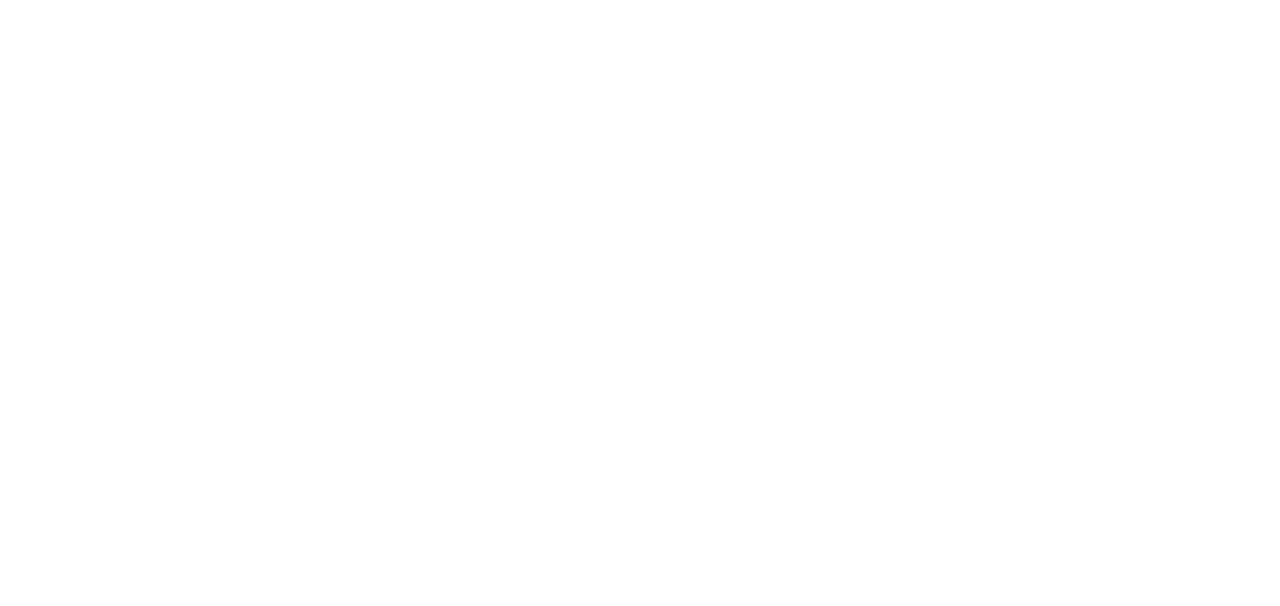
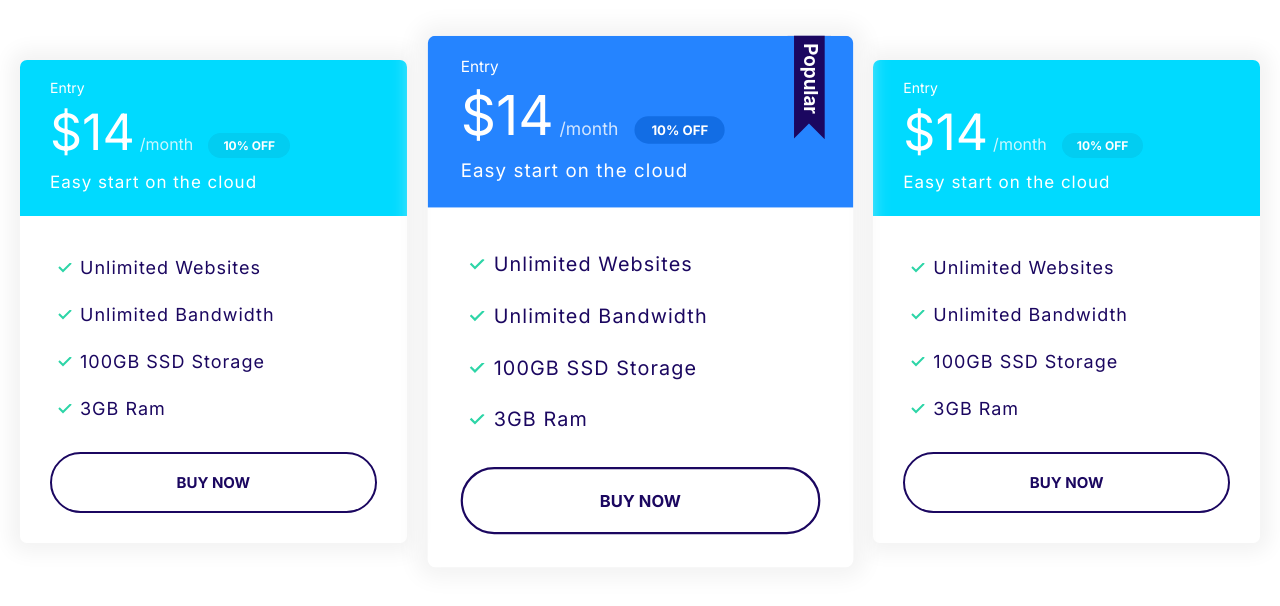
Before and after one commit to caiudias/cursomosh, a plain HTML site: page index.html in a window 1280 px wide. Drawn offline with Linux system fonts and the light colour scheme.

Commit message:
plans block sorted.

```diff
--- a/css/styles.css
+++ b/css/styles.css
@@ -257,11 +257,13 @@ a {
   }
 }
 /* Cards */
+
 .card {
   border-radius: 7px;
   box-shadow: 0 0 20px 10px #f3f3f3;
   overflow: hidden;
 }
+
 .card__header,
 .card__body {
   padding: 2rem 3rem;
@@ -275,6 +277,11 @@ a {
   color: #fff;
 }
 /*Plans*/
+
+.plan{
+  transition: transform 0.2s ease-out;
+}
+
 .plan__name {
   color: #fff;
   margin: 0;
@@ -296,12 +303,18 @@ a {
   letter-spacing: 1px;
   display: block;
 }
+.card--primary .badge--primary {
+  background-color: #126de4;
+}
 .card--secondary .badge--secondary {
   background-color: #02cdf1;
 }
 .plan .list__item {
   margin-bottom: 2rem;
   letter-spacing: 1px;
+}
+.plan--popular{
+  transform: scale(1.1);
 }
 .plan--popular .card__header {
   position: relative;
@@ -314,6 +327,12 @@ a {
   position: absolute;
   top: -6px;
   right: 5%;
+}
+.plan:hover{
+  transform: scale(1.05);
+}
+.plan--popular:hover{
+  transform: scale(1.15);
 }
 @media screen and (min-width: 1024px) {
   .plan__name {
@@ -396,14 +415,16 @@ a {
   .grid--1x2 {
     grid-template-columns: 1fr 1fr;
   }
+  .grid--1x3{
+    grid-template-columns: 1fr 1fr 1fr;
+  }
 }
 /*Testimonials*/
-.card {
+.testimonial {
+  padding: 3rem;
   overflow: visible;
 }
-.testimonial {
-  padding: 3rem;
-}
+
 .testimonial__image {
   position: relative;
 }
@@ -610,3 +631,11 @@ a {
     grid-template-columns: repeat(auto-fit, minmax(10rem, 1fr));
   }
 }
+/*Plans Block*/
+.block-plans .grid {
+  gap: 8rem 4rem;
+}
+.block-plans .card {
+  max-width: 500px;
+  margin: 0 auto;
+}
--- a/index.html
+++ b/index.html
@@ -15,7 +15,70 @@
     <link rel="stylesheet" href="css/styles.css" />
   </head>
   <body>
-
+    <section class="domain block block-plans">
+      <div class="grid grid--1x3">
+        <div class="plan">
+          <div class="card card--secondary">
+            <header class="card__header">
+              <h3 class="plan__name">Entry</h3>
+              <span class="plan__price">$14</span>
+              <span class="plan__billing-cycle">/month</span>
+              <span class="badge badge--secondary badge--small">10% OFF</span>
+              <span class="plan__description">Easy start on the cloud</span>
+            </header>
+            <div class="card__body">
+              <ul class="list list--tick">
+                <li class="list__item">Unlimited Websites</li>
+                <li class="list__item">Unlimited Bandwidth</li>
+                <li class="list__item">100GB SSD Storage</li>
+                <li class="list__item">3GB Ram</li>
+              </ul>
+              <button class="button button--outline button--block">Buy Now</button>
+            </div>
+          </div>
+        </div>
+        <div class="plan plan--popular">
+          <div class="card card--primary">
+            <header class=" card__header">
+              <h3 class="plan__name">Entry</h3>
+              <span class="plan__price">$14</span>
+              <span class="plan__billing-cycle">/month</span>
+              <span class="badge badge--primary badge--small">10% OFF</span>
+              <span class="plan__description">Easy start on the cloud</span>
+            </header>
+            <div class="card__body">
+              <ul class="list list--tick">
+                <li class="list__item">Unlimited Websites</li>
+                <li class="list__item">Unlimited Bandwidth</li>
+                <li class="list__item">100GB SSD Storage</li>
+                <li class="list__item">3GB Ram</li>
+              </ul>
+              <button class="button button--outline button--block">Buy Now</button>
+            </div>
+          </div>
+        </div>
+        <div class="plan">
+          <div class="card card--secondary">
+            <header class="card__header">
+              <h3 class="plan__name">Entry</h3>
+              <span class="plan__price">$14</span>
+              <span class="plan__billing-cycle">/month</span>
+              <span class="badge badge--secondary badge--small">10% OFF</span>
+              <span class="plan__description">Easy start on the cloud</span>
+            </header>
+            <div class="card__body">
+              <ul class="list list--tick">
+                <li class="list__item">Unlimited Websites</li>
+                <li class="list__item">Unlimited Bandwidth</li>
+                <li class="list__item">100GB SSD Storage</li>
+                <li class="list__item">3GB Ram</li>
+              </ul>
+              <button class="button button--outline button--block">Buy Now</button>
+            </div>
+          </div>
+        </div>
+      </div>
+    </section>
     <script src="/js/main.js"></script>
   </body>
 </html>
```
Also changed, not shown: components/testimonial.html (+1 -1 lines).
